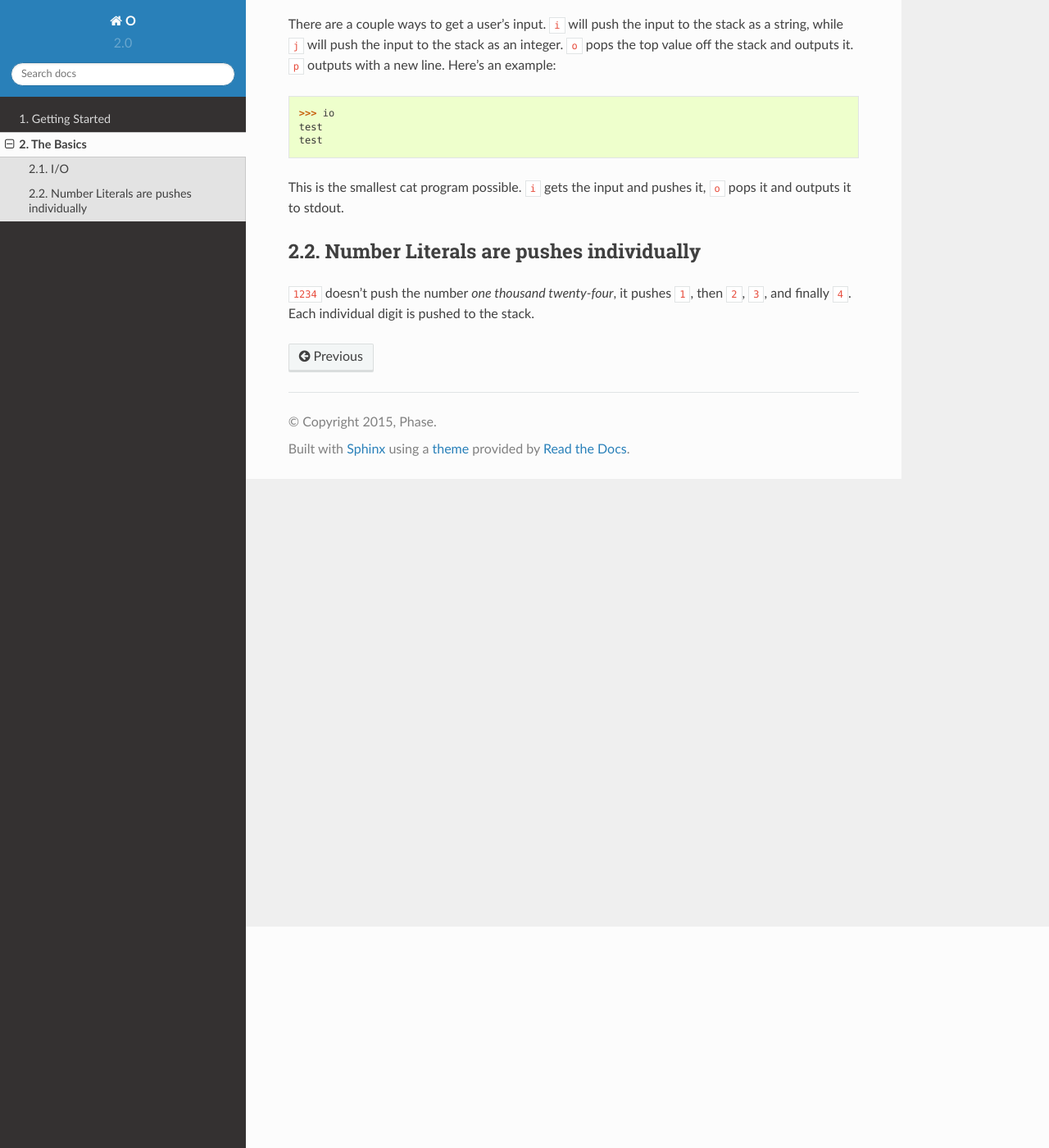
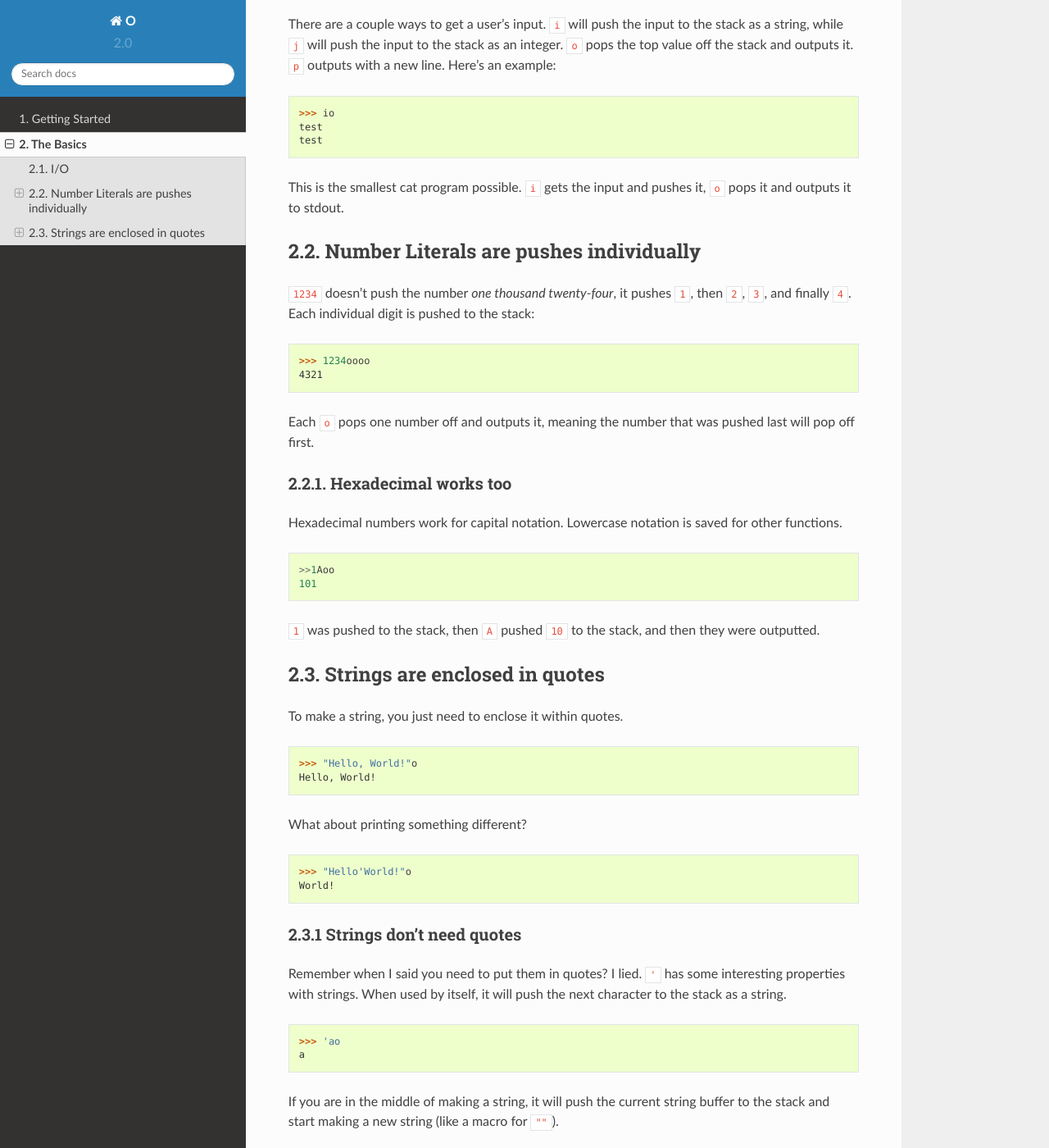
Before and after one commit to phase/o, a Sphinx documentation site: the page built from docs/the-basics.rst, in a window 1280 px wide and 1400 px high, scrolled down 270 px. Shown: the whole window at 82% size. Built offline with Sphinx 7.4.7 and the Read the Docs theme 2.0.0, drawn with Linux system fonts in a browser that asks for light colours; some of the changed text lies outside the part shown.

Commit message:
docs: Numbers & Strings

```diff
--- a/docs/the-basics.rst
+++ b/docs/the-basics.rst
@@ -17,4 +17,48 @@ This is the smallest cat program possible. ``i`` gets the input and pushes it, `
 2.2. Number Literals are pushes individually
 --------------------------------------------
 
-``1234`` doesn't push the number *one thousand twenty-four*, it pushes ``1``, then ``2``, ``3``, and finally ``4``. Each individual digit is pushed to the stack.
+``1234`` doesn't push the number *one thousand twenty-four*, it pushes ``1``, then ``2``, ``3``, and finally ``4``. Each individual digit is pushed to the stack::
+
+    >>> 1234oooo
+    4321
+
+Each ``o`` pops one number off and outputs it, meaning the number that was pushed last will pop off first.
+
+2.2.1. Hexadecimal works too
+~~~~~~~~~~~~~~~~~~~~~~~~~~~~
+
+Hexadecimal numbers work for capital notation. Lowercase notation is saved for other functions. ::
+
+    >>1Aoo
+    101
+
+``1`` was pushed to the stack, then ``A`` pushed ``10`` to the stack, and then they were outputted.
+
+2.3. Strings are enclosed in quotes
+-----------------------------------
+
+To make a string, you just need to enclose it within quotes. ::
+
+    >>> "Hello, World!"o
+    Hello, World!
+
+What about printing something different? ::
+
+    >>> "Hello'World!"o
+    World!
+
+
+2.3.1 Strings don't need quotes
+~~~~~~~~~~~~~~~~~~~~~~~~~~~~~~~
+
+Remember when I said you need to put them in quotes? I lied. ``'`` has some interesting properties with strings. When used by itself, it will push the next character to the stack as a string.
+
+    >>> 'ao
+    a
+
+If you are in the middle of making a string, it will push the current string buffer to the stack and start making a new string (like a macro for ``""``).
+
+    >>> "a'a"oo
+    aa
+    >>> "hello'madam"oo
+    madamhello
```
